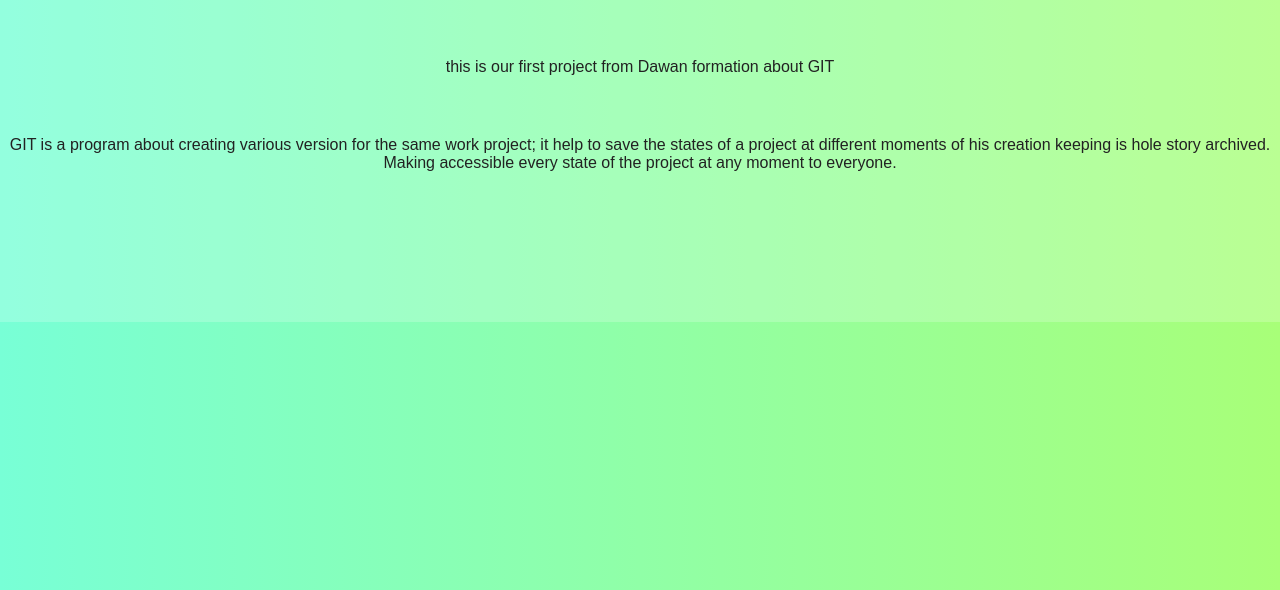
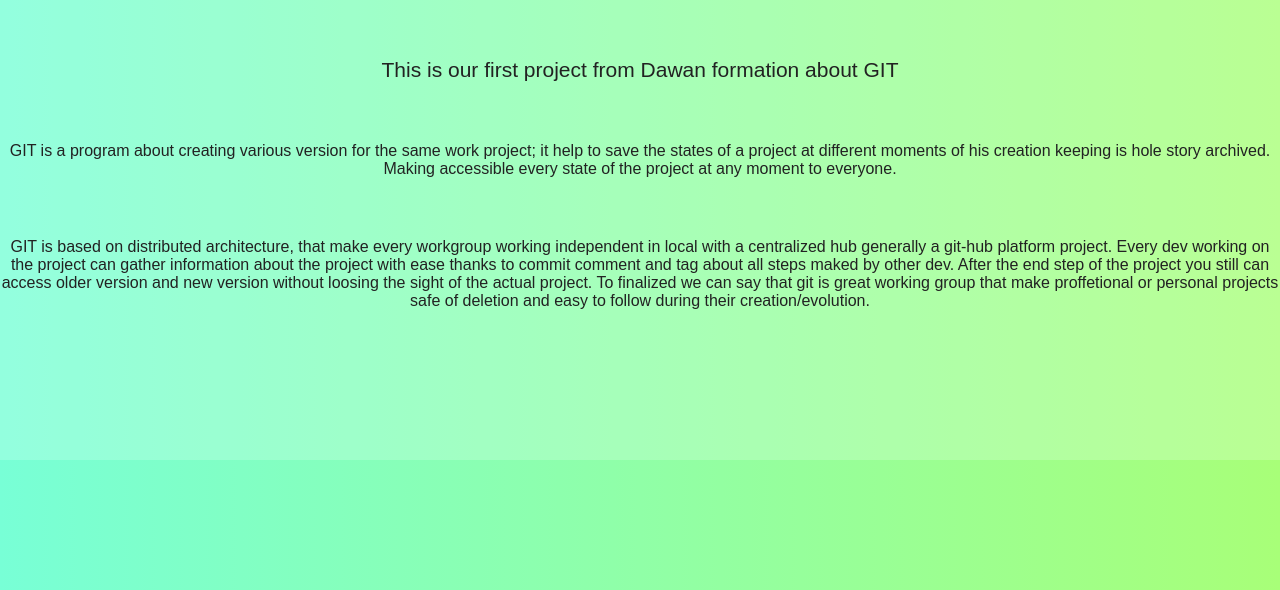
Before and after one commit to semi-corpus/nicas, a plain HTML site: page index.html in a window 1280 px wide. Shown: the part 210-800 px from the top of the page. Drawn offline with nearby package versions, Linux system fonts and the light colour scheme.

Commit message:
final version of intro index.html

```diff
--- a/index.html
+++ b/index.html
@@ -22,11 +22,19 @@
 			<div class="overlay">
 				<div class="showcase">
 					<h1 class="showcase-title">HELLO WORLD!</h1>
-						<p align="center"> this is our first project from Dawan formation about GIT </P>
+						<p align="center" style="font-size : 21px" > This is our first project from Dawan formation about GIT </P>
 						<p align="center"> GIT is a program about creating various version for the same work project;
 						it help to save the states of a project at different moments of his creation
 						keeping is hole story archived. Making accessible every state of the project at any moment to everyone.
 						</P>
+						<p align="center"> GIT is based on distributed architecture,
+						that make every workgroup working independent in local with a centralized hub
+						generally a git-hub platform project. Every dev working on the project can gather information
+						about the project with ease thanks to commit comment and tag about all steps maked by other dev.
+						After the end step of the project you still can access older version and new version without loosing the sight of the actual project.
+						To finalized we can say that git is great working group that make proffetional or personal projects safe of deletion and easy to follow
+						during their creation/evolution.
+						</p>
 				</div>
 			</div>
 		</div>
```
